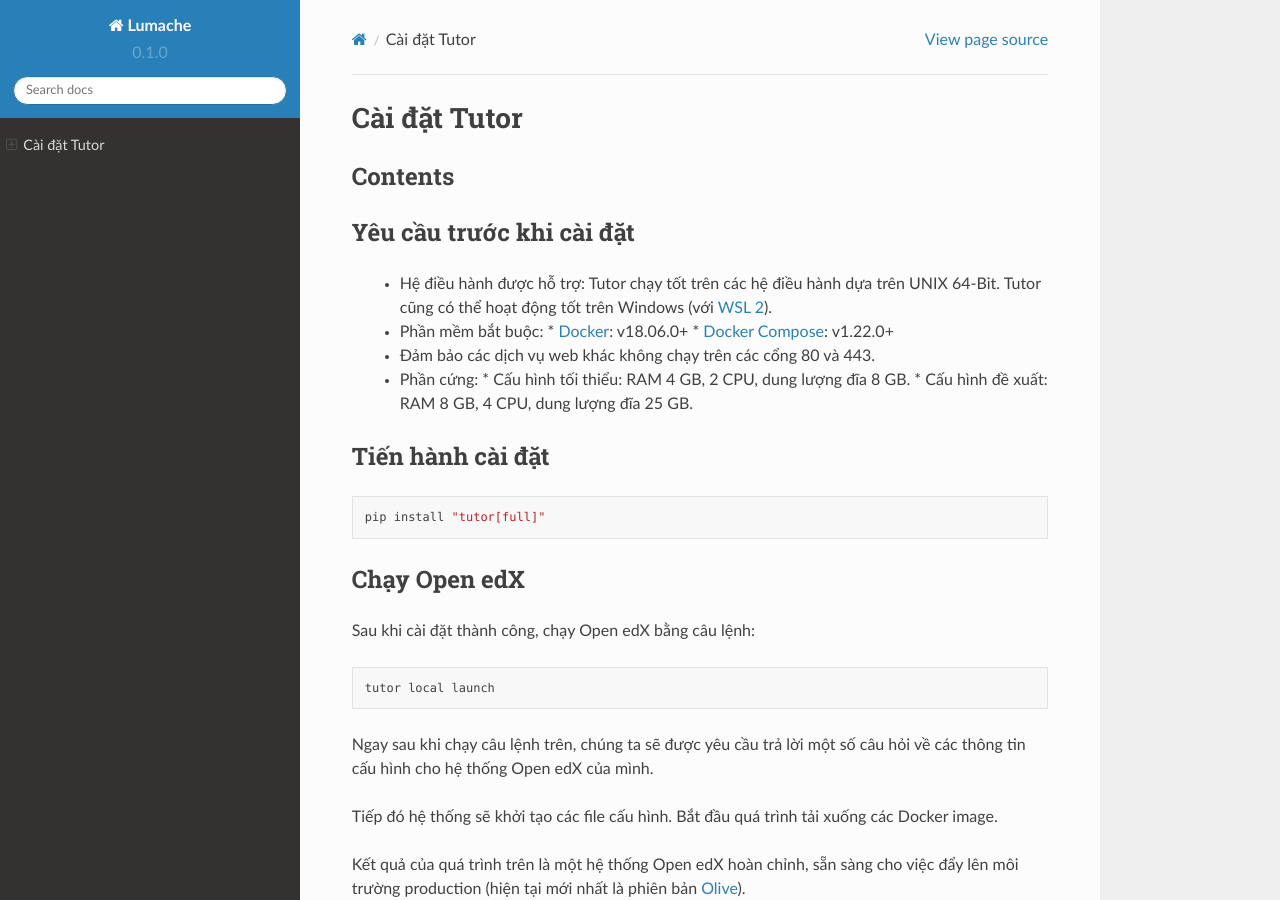
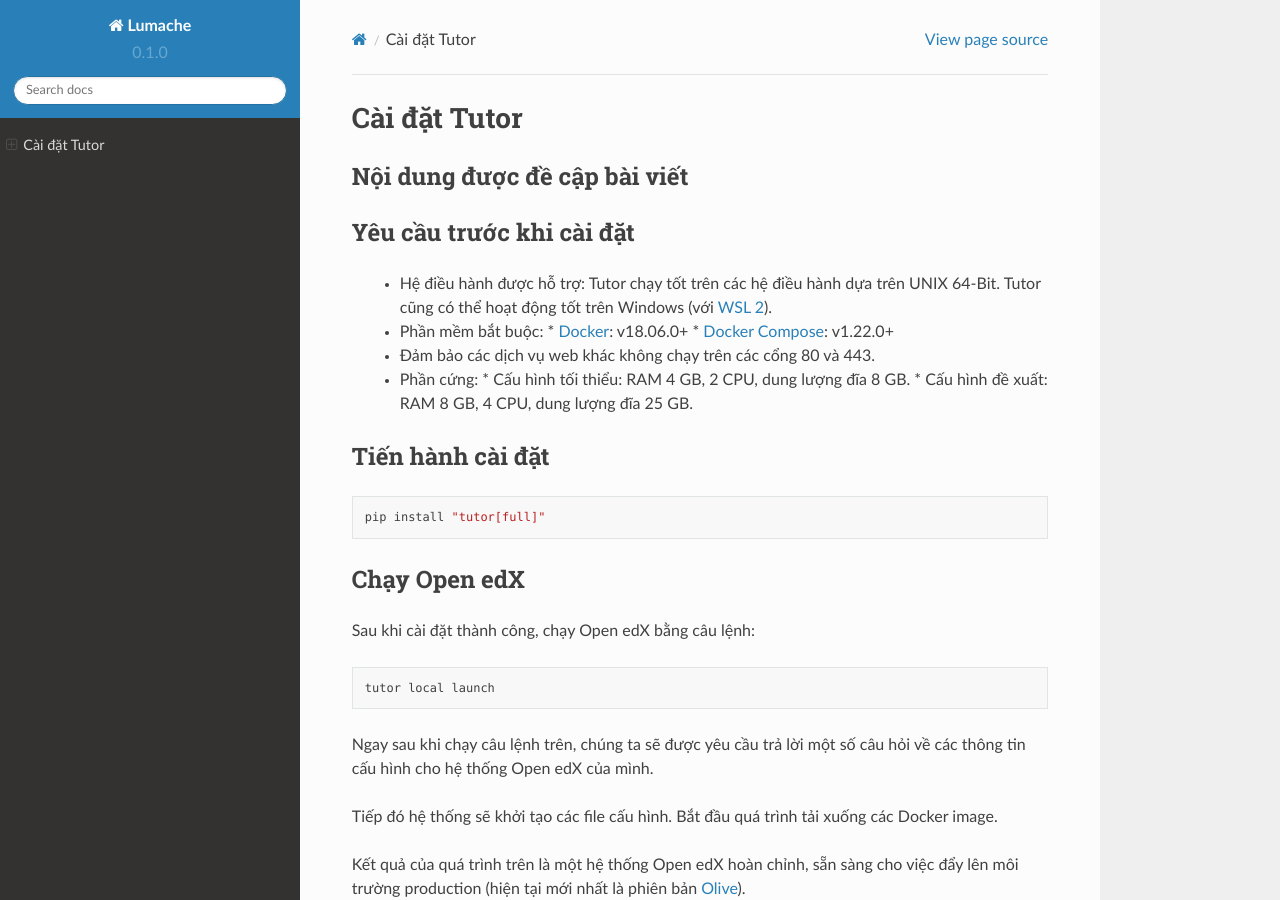
Before and after one commit to dlowji/rtd-openedx, a Sphinx documentation site: the page built from docs/source/tutor.rst, in a window 1280 px wide and 900 px high. Built offline with Sphinx 7.4.7 and the Read the Docs theme 2.0.0, drawn with Linux system fonts in a browser that asks for light colours; pages that are not in the unit, such as notebooks, are missing from menus.

Commit message:
Update tutor.rst

```diff
--- a/docs/source/tutor.rst
+++ b/docs/source/tutor.rst
@@ -1,10 +1,11 @@
 Cài đặt Tutor
 =============
 
-Contents
---------
+Nội dung được đề cập bài viết
+-----------------------------
 
 .. toctree::
+
    Yêu cầu trước khi cài đặt
    Tiến hành cài đặt
    Tạo mới tài khoản người dùng với quyền truy cập nhân viên và quản trị viên
```
